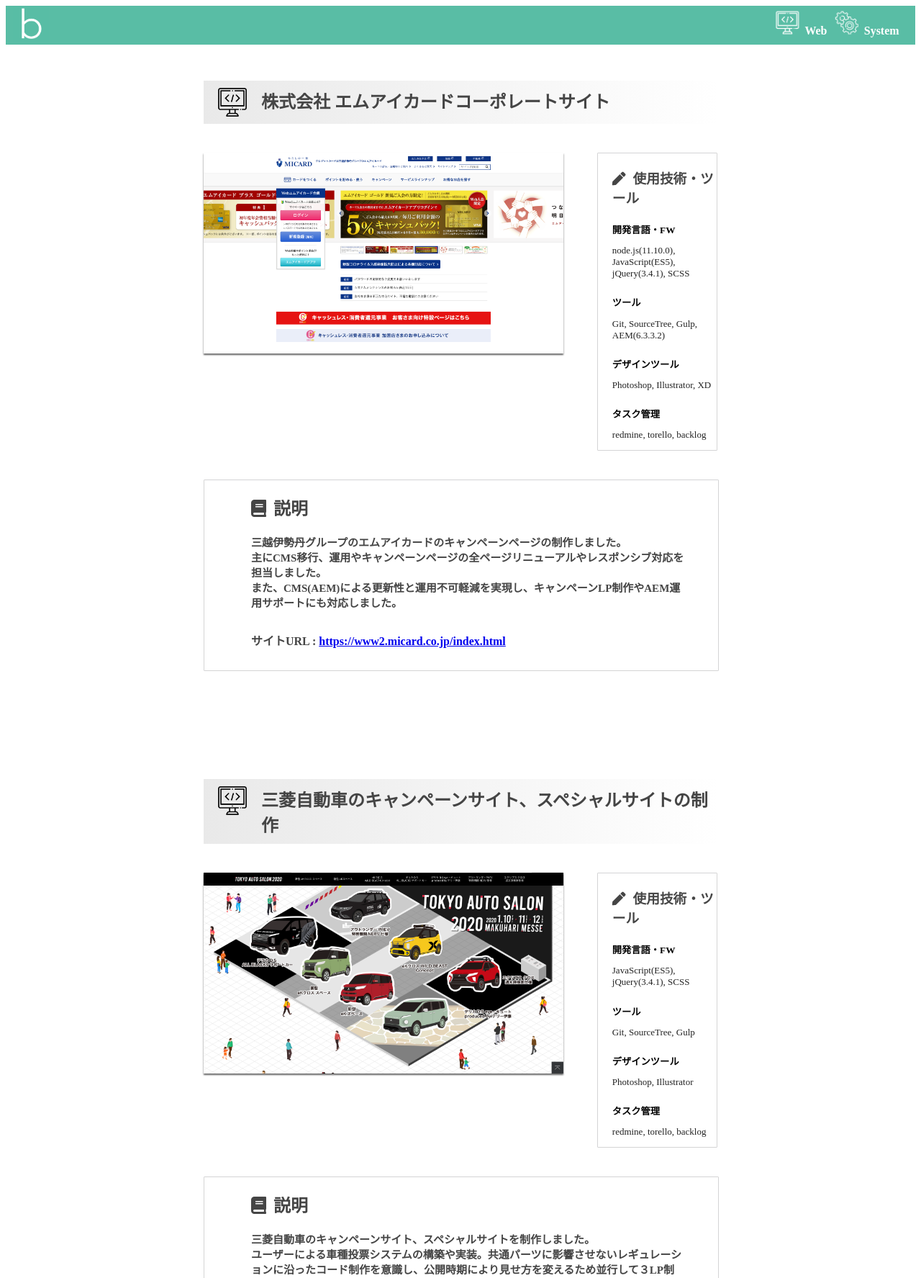
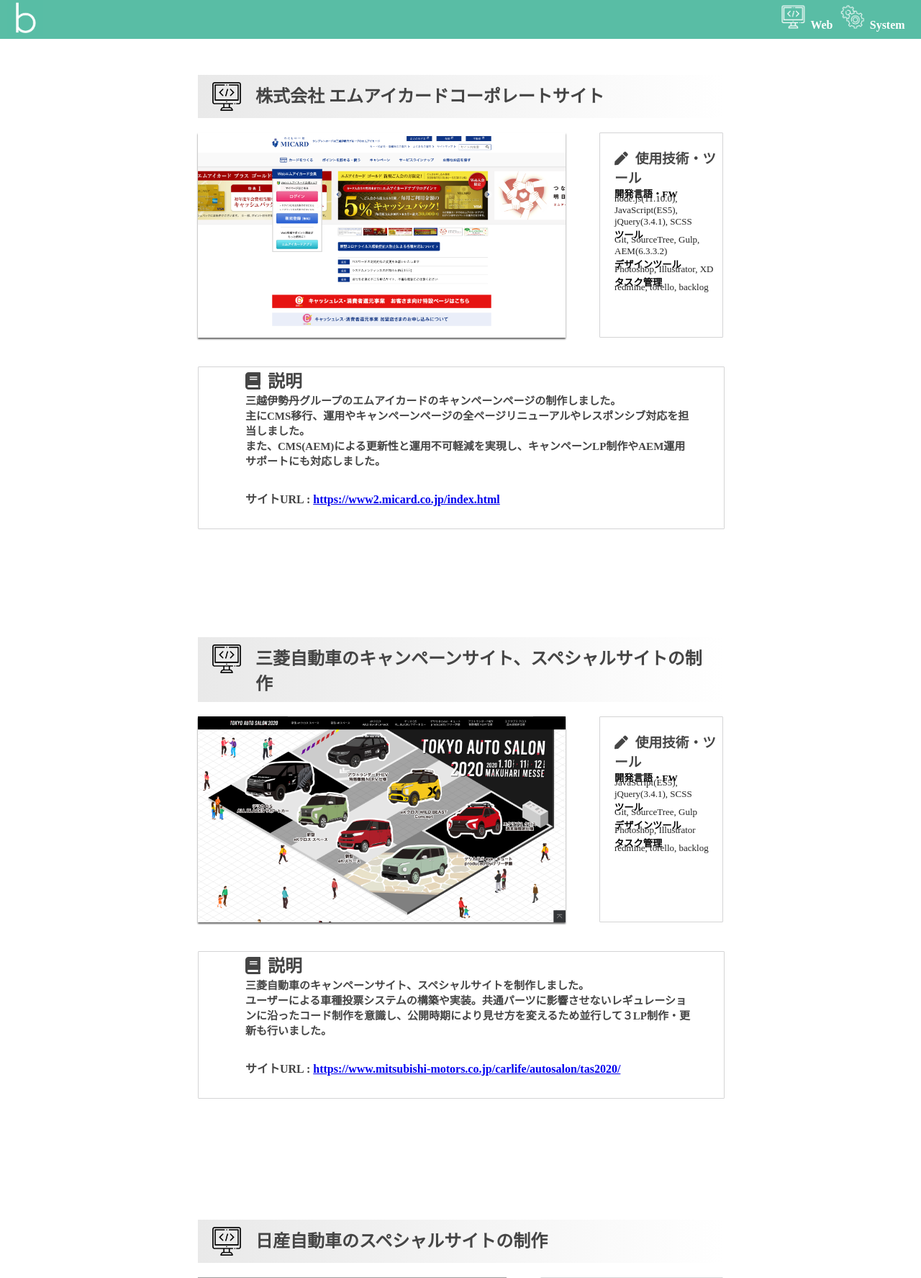
Before and after one commit to YAMAMOTO-S/portW2, a PHP site: page / in a window 1280 px wide. Shown: the top 1775 px of the page at 72% size. Run offline with PHP 8.4, Linux system fonts and the light colour scheme; some libraries are stand-ins or nearby versions; grey boxes are pictures that could not be loaded.

Commit message:
余白削除

```diff
--- a/navbar.css
+++ b/navbar.css
@@ -1,4 +1,7 @@
-
+* {
+  margin: 0px;
+  padding: 0px;
+}
 .menu {
   float: right;
   transform:scale(0.8)
```
